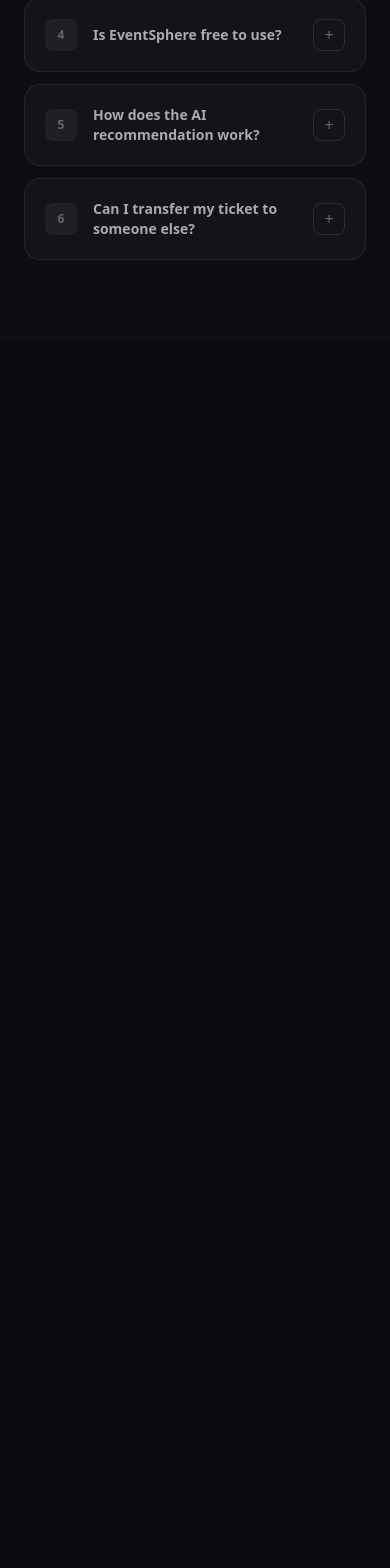
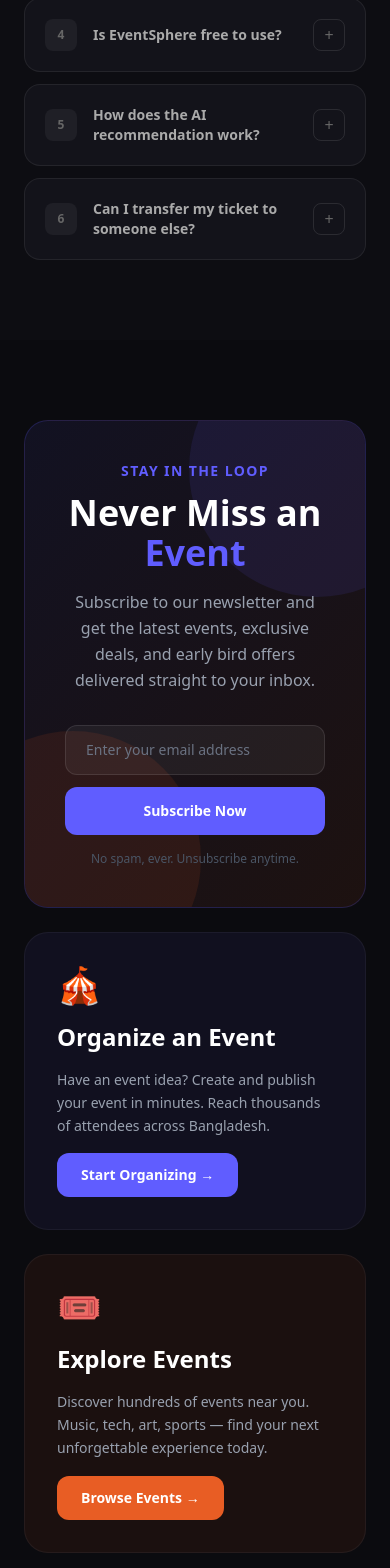
Before and after one commit to SADMAN-SADID-052/EventSphere, a Next.js app: page / in a window 390 px wide. Shown: the part 7814-9382 px from the top of the page. Before the commit the page ends 8154 px from the top, so only its background shows below. Built offline with nearby package versions, Linux system fonts and the light colour scheme.

Commit message:
Add Newsletter component featuring email subscription flow, async form handling, success state UI, and organizer/attendee CTA sections

```diff
--- a/src/app/page.tsx
+++ b/src/app/page.tsx
@@ -4,6 +4,7 @@
 import FeaturedEvents from "@/components/FeaturedEvents";
 import HeroSection from "@/components/HeroSection";
 import HowItWorks from "@/components/HowItWorks";
+import Newsletter from "@/components/Newsletter";
 import StatsSection from "@/components/StatsSection";
 import Testimonials from "@/components/Testimonials";
 
@@ -17,6 +18,7 @@
      <StatsSection></StatsSection>
      <Testimonials></Testimonials>
      <Faq></Faq>
+     <Newsletter></Newsletter>
 
     </main>
   );
--- /dev/null
+++ b/src/components/Newsletter.tsx
@@ -0,0 +1,141 @@
+"use client";
+import { useState } from "react";
+import Link from "next/link";
+
+export default function Newsletter() {
+  const [email, setEmail] = useState("");
+  const [submitted, setSubmitted] = useState(false);
+  const [loading, setLoading] = useState(false);
+
+  const handleSubmit = async (e: React.FormEvent) => {
+    e.preventDefault();
+    if (!email) return;
+    setLoading(true);
+    await new Promise((r) => setTimeout(r, 1500));
+    setLoading(false);
+    setSubmitted(true);
+  };
+
+  return (
+    <section className="bg-[#0b0b0f] py-20 px-6 sm:px-12">
+      <div className="max-w-[1290px] mx-auto">
+
+        <div
+          className="rounded-3xl p-10 sm:p-16 mb-6 relative overflow-hidden"
+          style={{
+            background: "linear-gradient(135deg, #605DFF15 0%, #E85D2415 100%)",
+            border: "1px solid rgba(96,93,255,0.2)",
+          }}
+        >
+          {/* Background decorations */}
+          <div
+            className="absolute -top-20 -right-20 w-64 h-64 rounded-full opacity-10"
+            style={{ background: "#605DFF" }}
+          />
+          <div
+            className="absolute -bottom-20 -left-20 w-64 h-64 rounded-full opacity-10"
+            style={{ background: "#E85D24" }}
+          />
+
+          <div className="relative z-10 max-w-2xl mx-auto text-center">
+            <p className="text-[#605DFF] font-semibold text-sm tracking-widest uppercase mb-3">
+              Stay In The Loop
+            </p>
+            <h2 className="text-4xl sm:text-5xl font-black text-white mb-4">
+              Never Miss an <span className="text-[#605DFF]">Event</span>
+            </h2>
+            <p className="text-gray-400 text-base leading-relaxed mb-8">
+              Subscribe to our newsletter and get the latest events, exclusive
+              deals, and early bird offers delivered straight to your inbox.
+            </p>
+
+            {!submitted ? (
+              <form
+                onSubmit={handleSubmit}
+                className="flex flex-col sm:flex-row gap-3 max-w-lg mx-auto"
+              >
+                <input
+                  type="email"
+                  value={email}
+                  onChange={(e) => setEmail(e.target.value)}
+                  placeholder="Enter your email address"
+                  required
+                  className="flex-1 px-5 py-3.5 rounded-xl bg-white/5 border border-white/10 text-white placeholder-gray-500 focus:outline-none focus:border-[#605DFF] transition-all text-sm"
+                />
+                <button
+                  type="submit"
+                  disabled={loading}
+                  className="px-8 py-3.5 rounded-xl font-bold text-white transition-all hover:scale-105 active:scale-95 disabled:opacity-70 disabled:cursor-not-allowed text-sm whitespace-nowrap"
+                  style={{ background: "#605DFF" }}
+                >
+                  {loading ? "Subscribing..." : "Subscribe Now"}
+                </button>
+              </form>
+            ) : (
+              <div
+                className="flex items-center justify-center gap-3 py-4 px-8 rounded-xl mx-auto w-fit"
+                style={{ background: "#0F9F7B18", border: "1px solid #0F9F7B44" }}
+              >
+                <span className="text-2xl">🎉</span>
+                <p className="text-[#0F9F7B] font-bold">
+                  You are subscribed! Welcome to EventSphere.
+                </p>
+              </div>
+            )}
+
+            <p className="text-gray-600 text-xs mt-4">
+              No spam, ever. Unsubscribe anytime.
+            </p>
+          </div>
+        </div>
+
+
+        <div className="grid grid-cols-1 sm:grid-cols-2 gap-6">
+
+          <div
+            className="rounded-3xl p-8 flex flex-col gap-4 border border-white/5 hover:border-[#605DFF]/50 transition-all duration-300 hover:-translate-y-1"
+            style={{ background: "#605DFF12" }}
+          >
+            <span className="text-4xl">🎪</span>
+            <h3 className="text-white font-black text-2xl">
+              Organize an Event
+            </h3>
+            <p className="text-gray-400 text-sm leading-relaxed">
+              Have an event idea? Create and publish your event in minutes.
+              Reach thousands of attendees across Bangladesh.
+            </p>
+            <Link
+              href="/register"
+              className="self-start px-6 py-3 rounded-xl font-bold text-white text-sm transition-all hover:scale-105"
+              style={{ background: "#605DFF" }}
+            >
+              Start Organizing →
+            </Link>
+          </div>
+
+          {/* Attendee CTA */}
+          <div
+            className="rounded-3xl p-8 flex flex-col gap-4 border border-white/5 hover:border-[#E85D24]/50 transition-all duration-300 hover:-translate-y-1"
+            style={{ background: "#E85D2412" }}
+          >
+            <span className="text-4xl">🎟️</span>
+            <h3 className="text-white font-black text-2xl">
+              Explore Events
+            </h3>
+            <p className="text-gray-400 text-sm leading-relaxed">
+              Discover hundreds of events near you. Music, tech, art, sports —
+              find your next unforgettable experience today.
+            </p>
+            <Link
+              href="/events"
+              className="self-start px-6 py-3 rounded-xl font-bold text-white text-sm transition-all hover:scale-105"
+              style={{ background: "#E85D24" }}
+            >
+              Browse Events →
+            </Link>
+          </div>
+        </div>
+      </div>
+    </section>
+  );
+}
```
